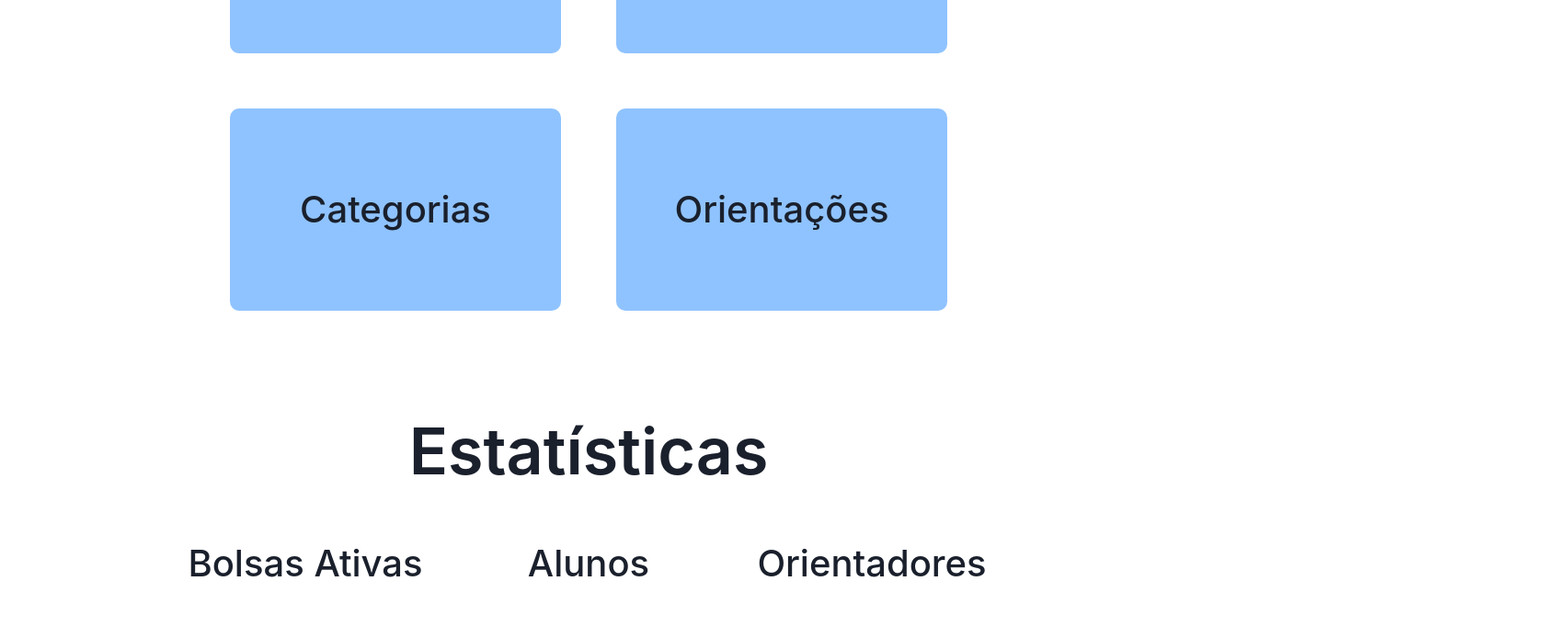
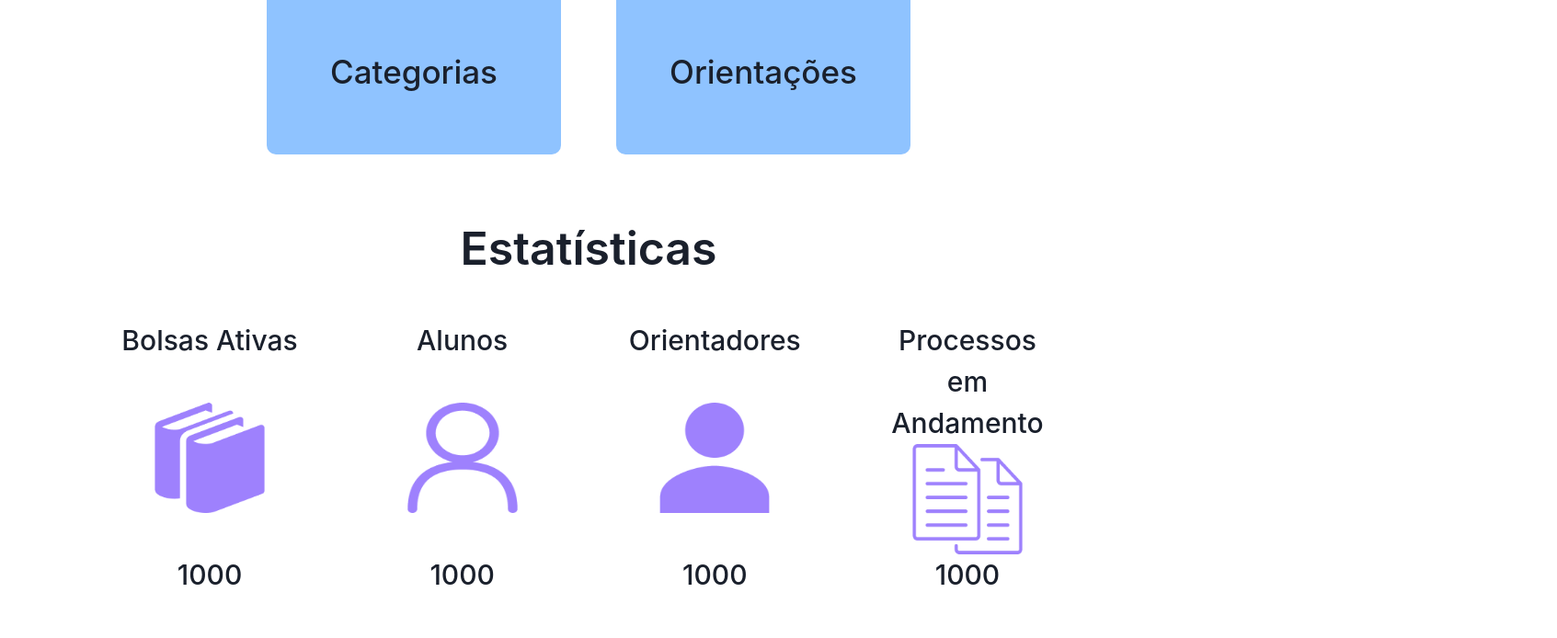
Before and after one commit to mattd-silva22/UFBA--gerenciamento-de-bolsas-front, a React (Create React App) app: page / in a window 1280 px wide. Shown: the part 1286-1980 px from the top of the page at 92% size, 1693 px wide, since content can reach past the window. Built offline with nearby package versions, Linux system fonts and the light colour scheme.

Commit message:
fix: stylization for the overall page

```diff
--- a/src/components/infocards/index.tsx
+++ b/src/components/infocards/index.tsx
@@ -13,13 +13,13 @@ export default function BlueCards(props: BlueCardsProps) {
     <Center
     cursor="pointer"
     textAlign={'center'}
-    h="110px"
-    w="360px"
-    padding={"110px 180px"}
+    h="90px"
+    w="320px"
+    padding={"90px 150px"}
     bg="#8FC3FF"
     borderRadius="10px"
     fontWeight={"500"}
-    fontSize="40px">
+    fontSize="35px">
       {children}
     </Center>
   );
--- a/src/components/infocardsarea/index.tsx
+++ b/src/components/infocardsarea/index.tsx
@@ -13,7 +13,7 @@ export default function InfocardsArea(props: InfocardsAreaProps) {
     <Wrap
       width="80%"
       maxW="1920px"
-      margin={"100px 0px"}
+      margin={"50px 0px"}
       justify='center'
       spacing={"60px"}
     >
--- a/src/components/statistics/index.tsx
+++ b/src/components/statistics/index.tsx
@@ -16,12 +16,13 @@ export default function Statistics(props: StatisticsProps) {
     textAlign={'center'}
     justify={'center'}
     margin={"40px 0px"}
-    h="400px"
-    w="300px"
+    h="300px"
+    w="200px"
     fontWeight={"500"}
-    fontSize="40px">
+    fontSize="30px"
+    >
       <Text>{title}</Text>
-      <Img margin={"auto"} src={img} alt={altImage} boxSize={"165px"}></Img>
+      <Img margin={"auto"} src={img} alt={altImage} boxSize={"120px"}></Img>
       <Text>{number}</Text>
     </Flex>
   );
--- a/src/components/statisticsarea/index.tsx
+++ b/src/components/statisticsarea/index.tsx
@@ -17,10 +17,11 @@ export default function StatisticsArea(props: StatisticsAreaProps) {
       justify='center'
       align={"center"}
       flexDir={'column'}
+      margin={'15px 0'}
     >
 
       <Text
-        fontSize={"70px"}
+        fontSize={"50px"}
         fontWeight="600"
       >
         Estatísticas
@@ -29,8 +30,8 @@ export default function StatisticsArea(props: StatisticsAreaProps) {
       <Wrap
         width="80%"
         maxW="1920px"
-        justify='center'
-        gap={"62px"}
+        justify='space-between'
+        spacing={"30px"}
       >
         {children}
       </Wrap>
--- a/src/components/submenuarea/index.tsx
+++ b/src/components/submenuarea/index.tsx
@@ -17,7 +17,7 @@ export default function SubMenuArea(props: SubMenuAreaProps) {
       height={"80px"}
       justify='space-between'
       align={"center"}
-      gap={"150px"}
+      gap={"75px"}
       padding={"20px"}
       boxShadow={"0px 10px rgba(0, 0, 0, 0.2)"}
     >
```
